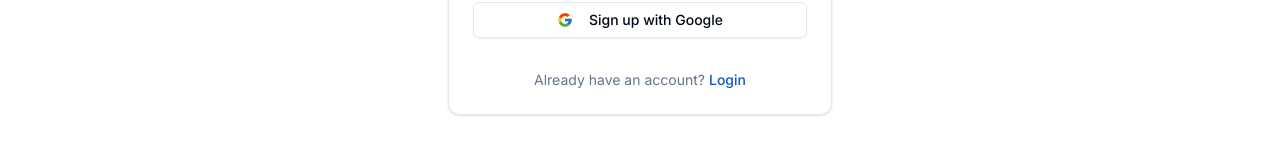
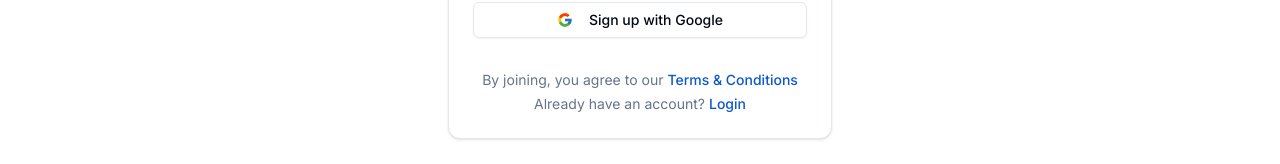
Before and after one commit to joshualwf/note-share, a Next.js app: page /signup in a window 1280 px wide. Shown: the part 544-708 px from the top of the page. Built offline with nearby package versions, Linux system fonts and the light colour scheme; no server answers.

Commit message:
add terms and conditions link at signup

```diff
--- a/src/components/SignupForm.tsx
+++ b/src/components/SignupForm.tsx
@@ -188,7 +188,13 @@ const SignupForm = ({
                 </Button>
               </div>
             </form>
-            <div className="mx-auto mt-8 flex justify-center gap-1 text-sm text-muted-foreground">
+            <span className="mx-auto mt-8 flex justify-center text-center text-sm text-muted-foreground">
+              By joining, you agree to our&nbsp;
+              <Link href="/terms" className="font-medium text-primary">
+                Terms & Conditions
+              </Link>
+            </span>
+            <div className="mx-auto mt-1 flex justify-center gap-1 text-sm text-muted-foreground">
               <p>{loginText}</p>
               {setDialogModeToLogin ? (
                 <button
```
